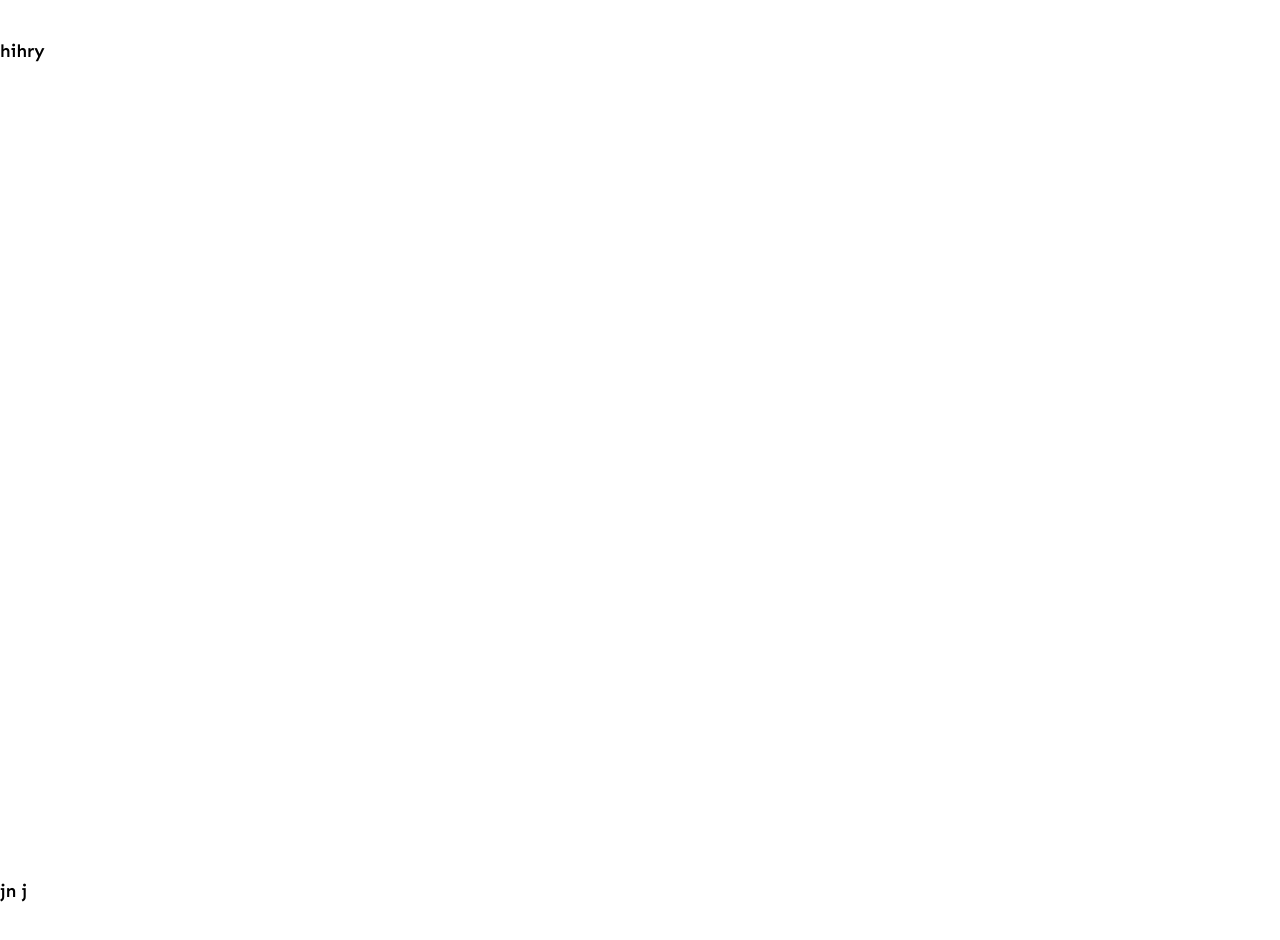
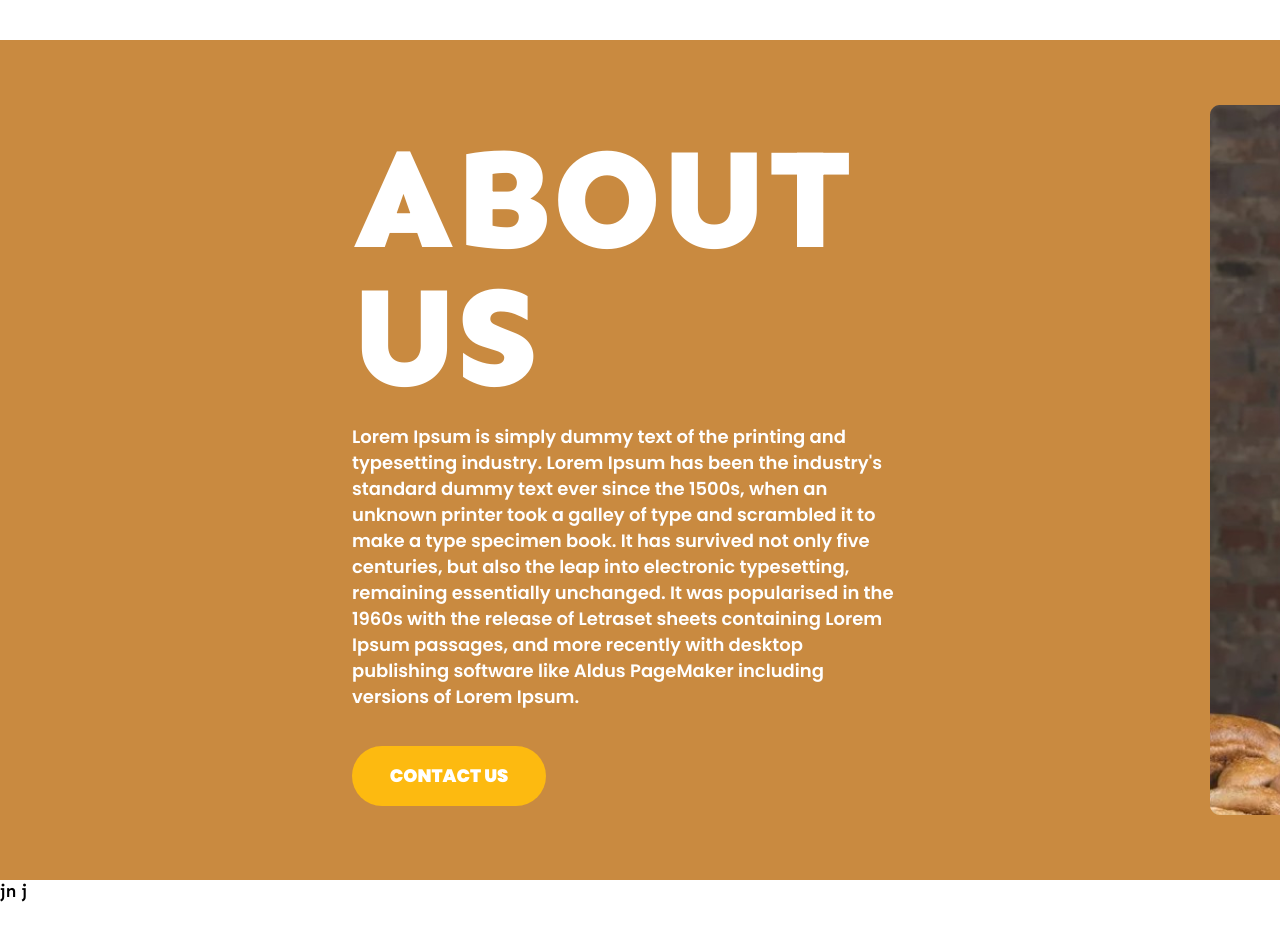
Before and after one commit to mahamfathy/menu-upskilling-task, an Angular app: page / in a window 1280 px wide. Shown: the part 1640-2580 px from the top of the page. Built offline with nearby package versions, Linux system fonts and the light colour scheme.

Commit message:
finish about-us component

```diff
--- a/src/app/about-us/about-us.component.html
+++ b/src/app/about-us/about-us.component.html
@@ -1,4 +1,21 @@
 <div class="row">
-  <div class="col1">hihry</div>
-  <div class="col2">hey</div>
+  <div class="col1">
+    <div class="text-wrapper">
+      <h2>About us</h2>
+      <p>
+        Lorem Ipsum is simply dummy text of the printing and typesetting
+        industry. Lorem Ipsum has been the industry's standard dummy text ever
+        since the 1500s, when an unknown printer took a galley of type and
+        scrambled it to make a type specimen book. It has survived not only five
+        centuries, but also the leap into electronic typesetting, remaining
+        essentially unchanged. It was popularised in the 1960s with the release
+        of Letraset sheets containing Lorem Ipsum passages, and more recently
+        with desktop publishing software like Aldus PageMaker including versions
+        of Lorem Ipsum.
+      </p>
+      <button class="btn">contact us</button>
+    </div>
+    <img src="../../assets/img/chief.png" alt="" />
+  </div>
+  <div class="col2"></div>
 </div>
--- a/src/app/about-us/about-us.component.scss
+++ b/src/app/about-us/about-us.component.scss
@@ -1,10 +1,59 @@
+@import "../../assets/sass/abstract/variables";
+@import "../../assets/sass/components/button";
 .row {
   display: flex;
+  width: 100%;
+  color: $color-white;
+  position: relative;
 
   .col1 {
-    width: calc(100% / 3 * 2);
+    width: 63.793%;
+    display: flex;
+    flex-direction: column;
+    justify-content: center;
+    align-items: center;
+    height: 100%;
+    background-color: $color-primary-bg;
+
+    .text-wrapper {
+      width: 45%;
+      position: absolute;
+      height: max-content;
+      top: 90px;
+      left: 352px;
+      h2 {
+        width: min-content;
+        margin: 0;
+        font-family: Sen;
+        font-size: 144px;
+        font-weight: 800;
+        line-height: 138.24px;
+        text-align: left;
+        text-underline-position: from-font;
+        text-decoration-skip-ink: none;
+        height: 276px;
+        text-transform: uppercase;
+      }
+      p {
+        font-family: Poppins;
+        font-weight: 600;
+        line-height: 26px;
+        text-align: left;
+        text-underline-position: from-font;
+        text-decoration-skip-ink: none;
+        width: 552px;
+        margin-bottom: 2rem;
+      }
+      button {
+        bottom: 0;
+      }
+    }
+    img {
+      position: absolute;
+      right: 248px;
+    }
   }
   .col2 {
-    width: calc(100% / 3);
+    width: calc(100% - 63.793%);
   }
 }
--- a/src/app/main-page/main-page.component.scss
+++ b/src/app/main-page/main-page.component.scss
@@ -36,8 +36,6 @@
       height: 89px;
       top: 288px;
       left: 352px;
-      gap: 0px;
-      opacity: 0px;
       h1 {
         margin: 0;
         font-family: "sen";
```
Also changed, not shown: src/assets/img/cheif.jpeg (deleted), src/assets/img/chief.png (added).
